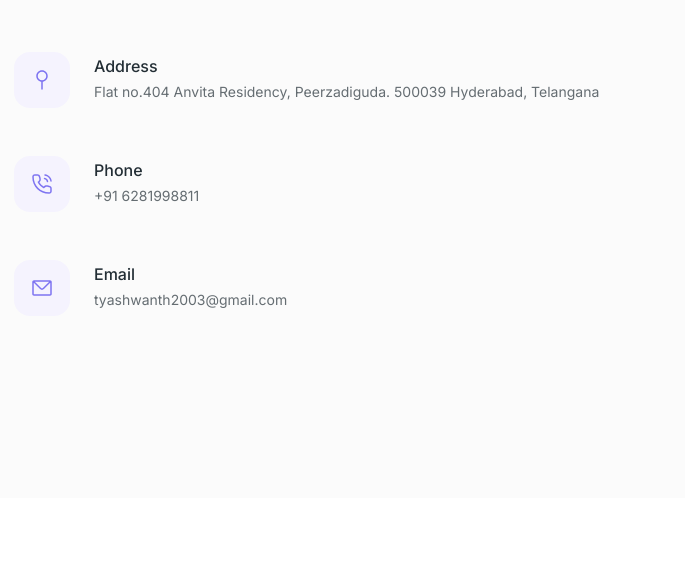
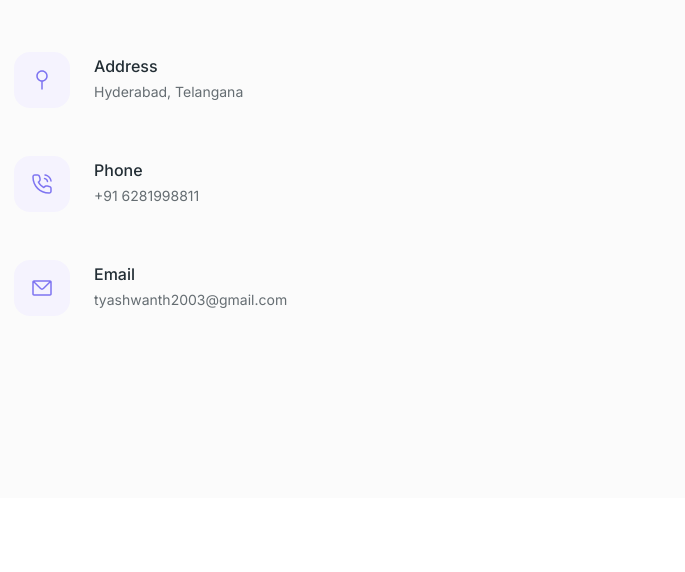
Before and after one commit to Yaswanthtalagadadeevi/Portfolio, a plain HTML site: page index.html in a window 1280 px wide. Shown: the part 4050-4622 px from the top of the page, without its empty margins (86-771 px from the left). Drawn offline with Linux system fonts and the light colour scheme.

Commit message:
Update index.html

```diff
--- a/index.html
+++ b/index.html
@@ -367,7 +367,7 @@
                         </div>
                         <div class="content">
                             <h4 class="title">Address</h4>
-                            <p class="body">Flat no.404 Anvita Residency, Peerzadiguda. 500039 Hyderabad, Telangana</p>
+                            <p class="body">Hyderabad, Telangana</p>
                         </div>
                     </div>
                     <div class="contact-info-item" data-aos="fade-up" data-aos-delay="150">
```
